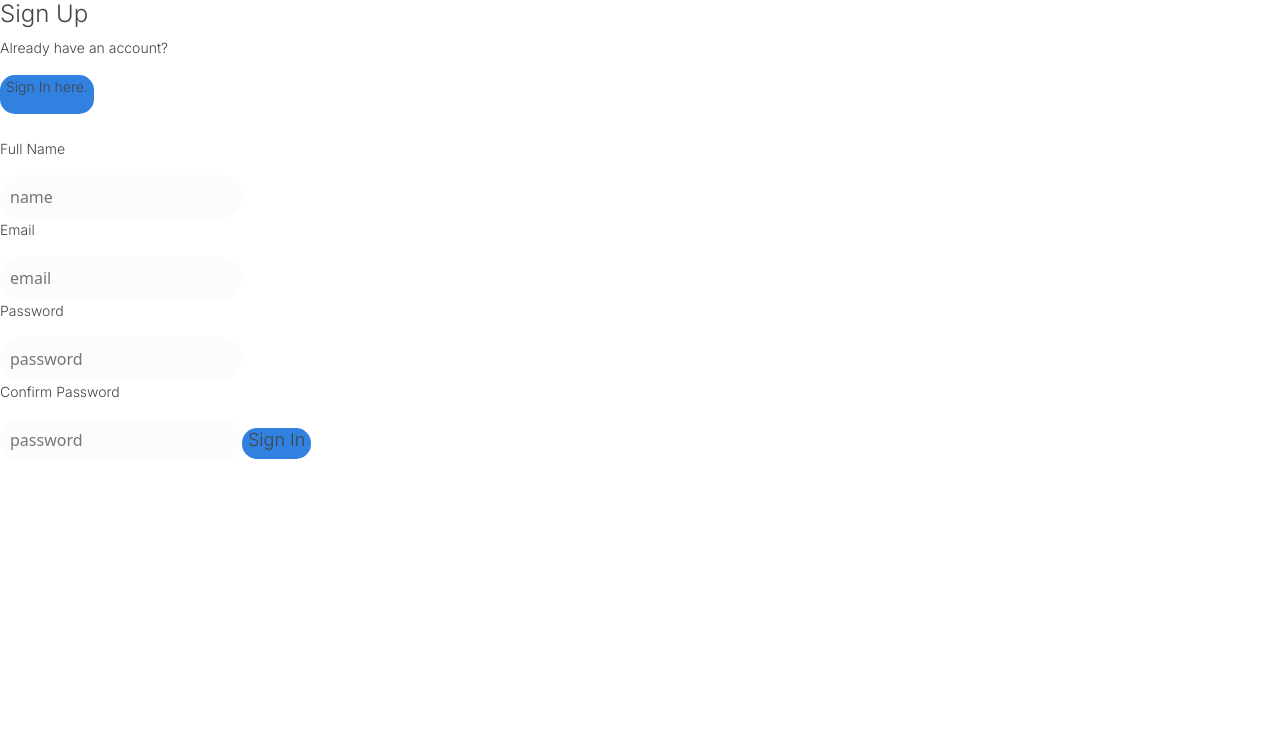
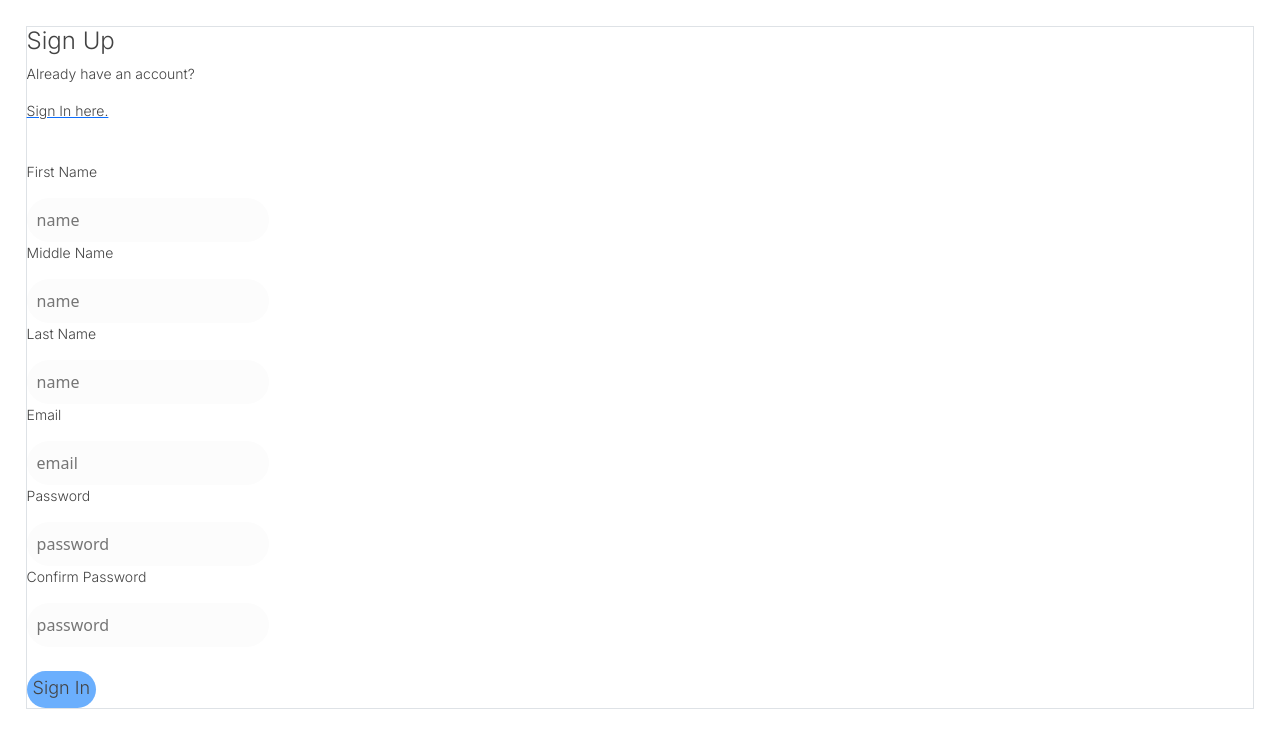
Before and after one commit to yiyangshen/COMP30022-DocMcStuffins, a React (Create React App) app in the folder frontend/: page /signup in a window 1280 px wide. Shown: the top 748 px of the page. Built offline with nearby package versions, Linux system fonts and the light colour scheme.

Commit message:
Connect signup with api

```diff
--- a/frontend/src/api/contactApi.tsx
+++ b/frontend/src/api/contactApi.tsx
@@ -134,7 +134,7 @@ async function createContact(item: IContact) {
  *   - 500 Internal Server Error otherwise
  */
 async function searchContactName(name: String) {
-    const endpoint = `${BASE_URL}/search/name/${name}`;
+    const endpoint = `${BASE_URL}/contacts/search/name/${name}`;
     return await axios.post(endpoint);
 }
 
--- a/frontend/src/api/userApi.tsx
+++ b/frontend/src/api/userApi.tsx
@@ -92,13 +92,24 @@ async function registerUser(
     password: String
 ) {
     const endpoint = `${BASE_URL}/user/register`;
-    return await axios.patch(endpoint, {
-        firstName,
-        middleName,
-        lastName,
-        email,
-        password,
-    });
+    return await axios
+        .patch(endpoint, {
+            firstName,
+            middleName,
+            lastName,
+            email,
+            password,
+        })
+        .then(
+            (response) => {
+                history.push("/dashboard");
+                console.log(response);
+            },
+            (error) => {
+                alert("Please enter a valid email & password");
+                console.log(error);
+            }
+        );
 }
 
 /* Export api functions */
--- a/frontend/src/components/signin.tsx
+++ b/frontend/src/components/signin.tsx
@@ -5,6 +5,7 @@ import React from "react";
 import "../css/signin.css";
 import history from "../history";
 import { loginUser } from "../api/userApi";
+import { Link } from "react-router-dom";
 
 /* Component for Sign In */
 class Signin extends React.Component {
@@ -31,17 +32,13 @@ class Signin extends React.Component {
         const { email, password } = this.state;
 
         return (
-            <div>
+            <div className="border">
                 <div>
                     <h1>Sign In</h1>
                     <p>Don't have an account? </p>
-                    <button
-                        className="base-button"
-                        type="button"
-                        onClick={() => history.push(`/signup`)}
-                    >
+                    <Link to="#" onClick={() => history.push(`/signup`)}>
                         <p>Create one here.</p>
-                    </button>
+                    </Link>
                 </div>
                 <br />
 
@@ -69,6 +66,9 @@ class Signin extends React.Component {
                             required
                         />
 
+                        <br />
+                        <br />
+
                         <button className="base-button" type="submit">
                             <h2>Sign In</h2>
                         </button>
--- a/frontend/src/components/signup.tsx
+++ b/frontend/src/components/signup.tsx
@@ -1,17 +1,21 @@
 /* Import the required libraries and types */
 import React from "react";
+import { Link } from "react-router-dom";
 
 /* Import components */
 import "../css/signin.css";
 import history from "../history";
+import { registerUser } from "../api/userApi";
 
 /* Component for Sign Up */
 class Signup extends React.Component {
     state = {
-        name: "",
+        firstName: "",
+        middleName: "",
+        lastName: "",
         email: "",
         password: "",
-        confirm_password: "",
+        confirmPassword: "",
     };
 
     /* Set state accordingly to the target */
@@ -21,39 +25,76 @@ class Signup extends React.Component {
 
     /* Handle when click on submit button */
     handleSubmit = (event: { preventDefault: () => void }) => {
+        const {
+            firstName,
+            middleName,
+            lastName,
+            email,
+            password,
+            confirmPassword,
+        } = this.state;
         event.preventDefault();
-        history.push("/dashboard");
+
+        /* Register user. Then push new entry to history */
+        if (password === confirmPassword) {
+            registerUser(firstName, middleName, lastName, email, password);
+        } else {
+            alert("Please enter the same password");
+        }
     };
 
     render() {
-        const { name, email, password, confirm_password } = this.state;
+        const {
+            firstName,
+            middleName,
+            lastName,
+            email,
+            password,
+            confirmPassword,
+        } = this.state;
 
         return (
-            <div>
+            <div className="border">
                 <div>
                     <h1>Sign Up</h1>
                     <p>Already have an account? </p>
-                    <button
-                        className="base-button"
-                        type="button"
-                        onClick={() => history.push(`/signin`)}
-                    >
+                    <Link to="#" onClick={() => history.push(`/signin`)}>
                         <p>Sign In here.</p>
-                    </button>
+                    </Link>
                 </div>
                 <br />
 
                 <div>
                     <form onSubmit={this.handleSubmit}>
-                        <p>Full Name</p>
+                        <p>First Name</p>
                         <input
                             id="name"
                             type="text"
                             name="name"
                             placeholder="name"
-                            value={name}
+                            value={firstName}
                             onChange={this.handleChange}
                             required
+                        />
+
+                        <p>Middle Name</p>
+                        <input
+                            id="name"
+                            type="text"
+                            name="name"
+                            placeholder="name"
+                            value={middleName}
+                            onChange={this.handleChange}
+                        />
+
+                        <p>Last Name</p>
+                        <input
+                            id="name"
+                            type="text"
+                            name="name"
+                            placeholder="name"
+                            value={lastName}
+                            onChange={this.handleChange}
                         />
 
                         <p>Email</p>
@@ -84,10 +125,13 @@ class Signup extends React.Component {
                             type="password"
                             name="conpassword"
                             placeholder="password"
-                            value={confirm_password}
+                            value={confirmPassword}
                             onChange={this.handleChange}
                             required
                         />
+
+                        <br />
+                        <br />
 
                         <button className="base-button" type="submit">
                             <h2>Sign In</h2>
--- a/frontend/src/css/signin.css
+++ b/frontend/src/css/signin.css
@@ -1,13 +1,11 @@
 .base-button {
-    background-color: #3182e0;
-    color: #f8fbff;
-    border-radius: 15px;
-    border-top: none;
-    border-left: none;
-    border-right: none;
-    border-bottom: none;
+    background-color: #6baffd;
+    padding-top: 6px;
+    border-radius: 24px;
+    border: none;
+    cursor: pointer;
 }
 
 .base-button:hover {
-    background-color: #6baffd;
+    opacity: 0.8;
 }
```
